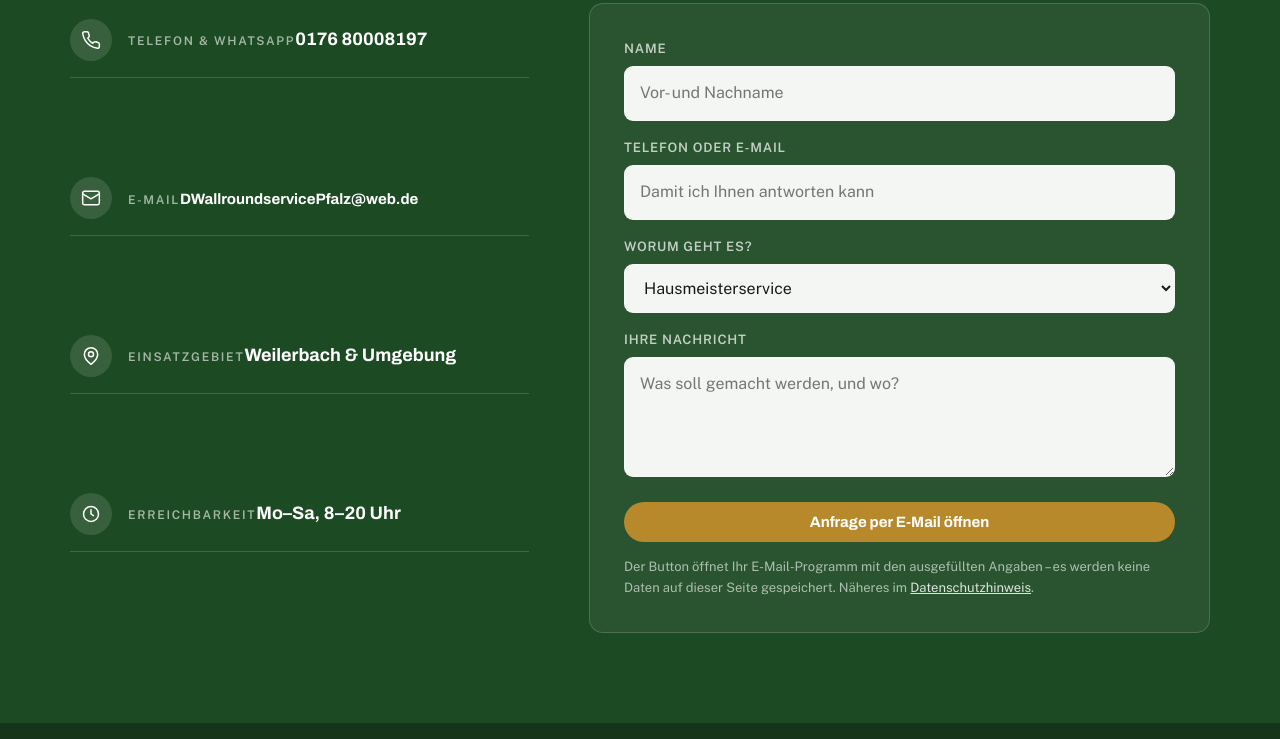
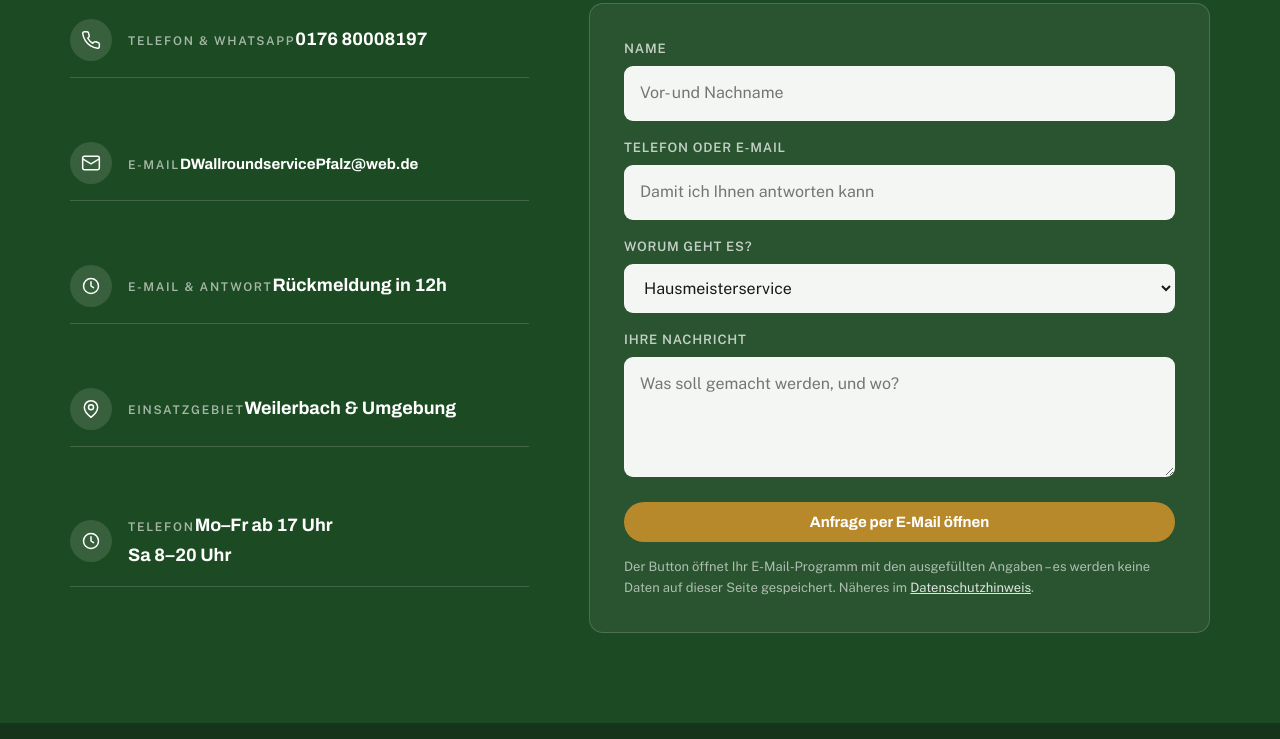
Before and after one commit to mv6f6wz9md-ops/dwallroundservicepfalz.de, a plain HTML site: page index.html in a window 1280 px wide. Shown: the part 4927-5666 px from the top of the page. Drawn offline with Linux system fonts and the light colour scheme.

Commit message:
Add files via upload

```diff
--- a/index.html
+++ b/index.html
@@ -542,6 +542,12 @@ footer .wrap{padding:44px 0 36px}
         </li>
         <li>
           <div>
+            <span class="k-icon"><svg viewBox="0 0 24 24"><circle cx="12" cy="12" r="9"/><path d="M12 7v5l3 2"/></svg></span>
+            <span><span class="k-label">E-Mail &amp; Antwort</span><span class="wert">Rückmeldung in 12h</span></span>
+          </div>
+        </li>
+        <li>
+          <div>
             <span class="k-icon"><svg viewBox="0 0 24 24"><path d="M20 10c0 6-8 12-8 12S4 16 4 10a8 8 0 0 1 16 0z"/><circle cx="12" cy="10" r="3"/></svg></span>
             <span><span class="k-label">Einsatzgebiet</span><span class="wert">Weilerbach &amp; Umgebung</span></span>
           </div>
@@ -549,7 +555,7 @@ footer .wrap{padding:44px 0 36px}
         <li>
           <div>
             <span class="k-icon"><svg viewBox="0 0 24 24"><circle cx="12" cy="12" r="9"/><path d="M12 7v5l3 2"/></svg></span>
-            <span><span class="k-label">Erreichbarkeit</span><span class="wert">Mo–Sa, 8–20 Uhr</span></span>
+            <span><span class="k-label">Telefon</span><span class="wert">Mo–Fr ab 17 Uhr<br>Sa 8–20 Uhr</span></span>
           </div>
         </li>
       </ul>
```
